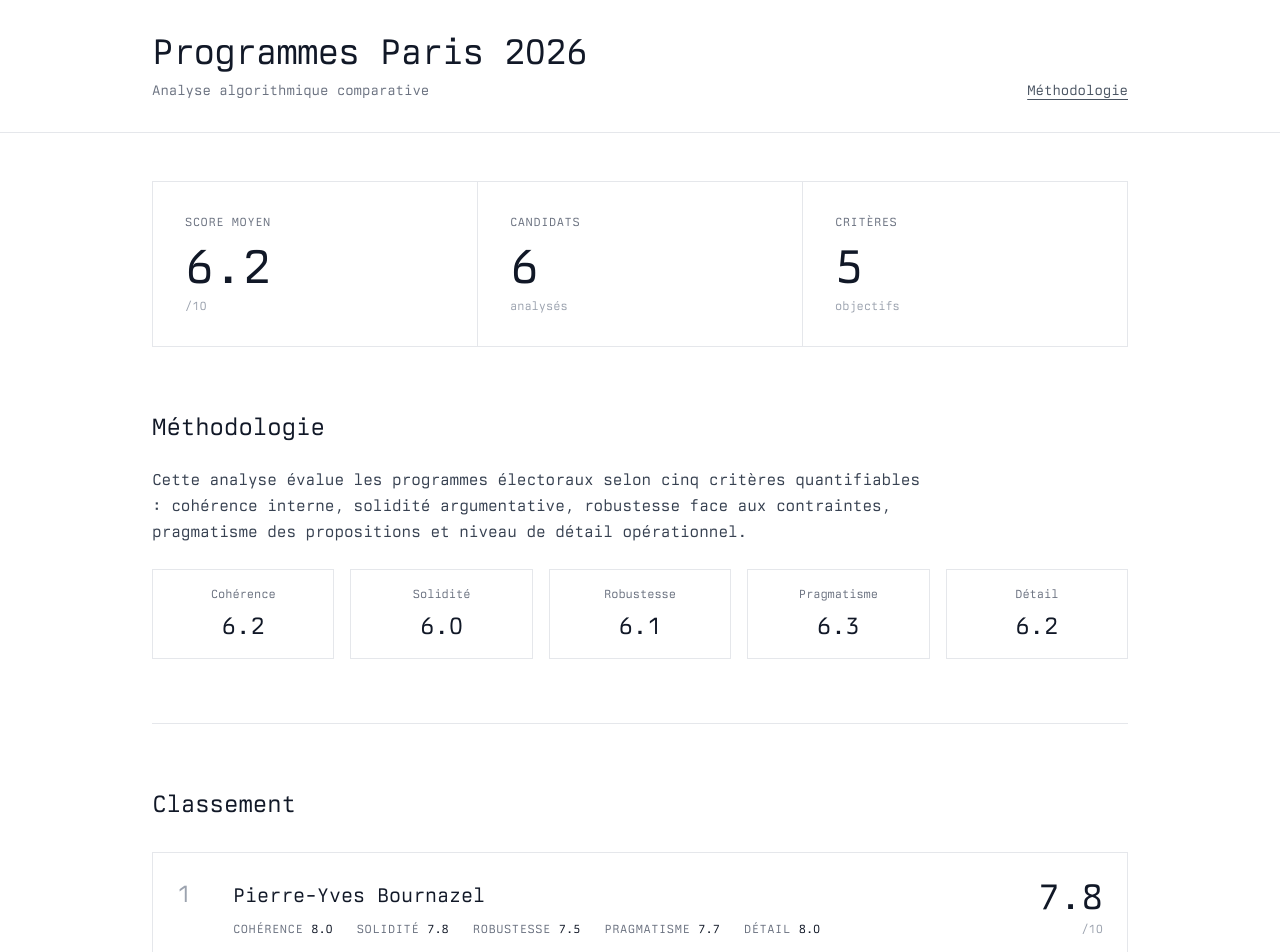
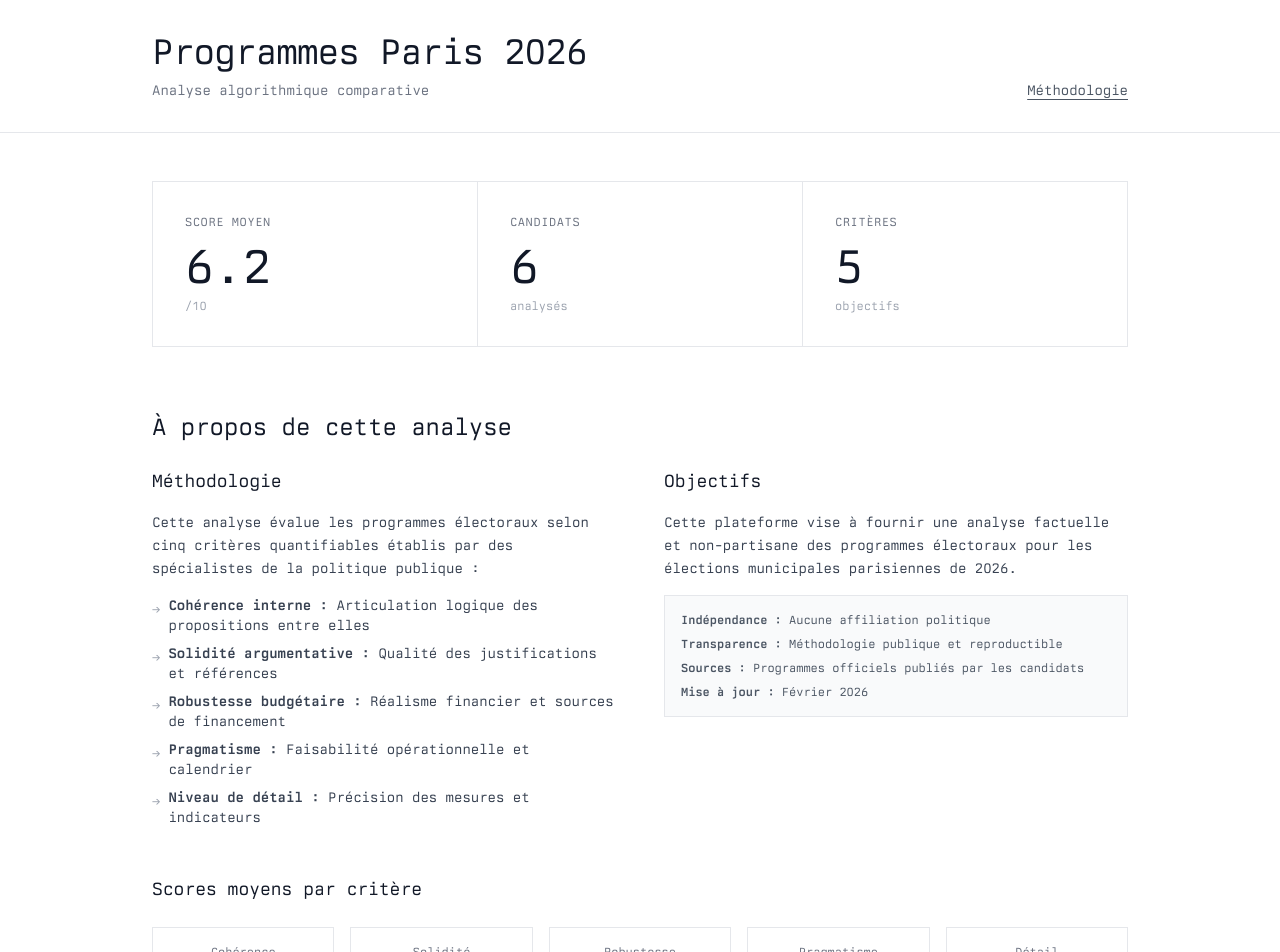
Before and after one commit to Liftof/paris-2026-ia, a Next.js app: page / in a window 1280 px wide. Shown: the top 952 px of the page. Built offline with nearby package versions, Linux system fonts and the light colour scheme.

Commit message:
Fix 404: Load analyses at build time + Develop homepage content

```diff
--- a/app/candidats/[slug]/page.tsx
+++ b/app/candidats/[slug]/page.tsx
@@ -1,5 +1,5 @@
 import { getCandidateBySlug, candidatesData } from '@/lib/data'
-import { getAnalyseBySlug } from '@/lib/analyses'
+import { getAnalyseBySlug } from '@/lib/analysesData'
 import ScoreRadar from '@/components/ScoreRadar'
 import AnalyseComplete from '@/components/AnalyseComplete'
 import Link from 'next/link'
--- a/app/page.tsx
+++ b/app/page.tsx
@@ -61,32 +61,76 @@ export default function HomePage() {
 
         {/* Introduction */}
         <div className="mb-16 pb-16 border-b border-gray-200">
-          <h2 className="text-2xl font-light text-gray-900 mb-6">Méthodologie</h2>
-          <p className="text-gray-700 leading-relaxed mb-6 max-w-3xl">
-            Cette analyse évalue les programmes électoraux selon cinq critères quantifiables :
-            cohérence interne, solidité argumentative, robustesse face aux contraintes, pragmatisme
-            des propositions et niveau de détail opérationnel.
-          </p>
+          <h2 className="text-2xl font-light text-gray-900 mb-6">À propos de cette analyse</h2>
+          <div className="grid md:grid-cols-2 gap-12 mb-12">
+            <div>
+              <h3 className="text-lg font-normal text-gray-900 mb-4">Méthodologie</h3>
+              <p className="text-gray-700 leading-relaxed mb-4 text-sm">
+                Cette analyse évalue les programmes électoraux selon cinq critères quantifiables établis par des spécialistes de la politique publique :
+              </p>
+              <ul className="space-y-2 text-sm text-gray-700">
+                <li className="flex items-start gap-2">
+                  <span className="text-gray-400 mt-1">→</span>
+                  <span><strong>Cohérence interne :</strong> Articulation logique des propositions entre elles</span>
+                </li>
+                <li className="flex items-start gap-2">
+                  <span className="text-gray-400 mt-1">→</span>
+                  <span><strong>Solidité argumentative :</strong> Qualité des justifications et références</span>
+                </li>
+                <li className="flex items-start gap-2">
+                  <span className="text-gray-400 mt-1">→</span>
+                  <span><strong>Robustesse budgétaire :</strong> Réalisme financier et sources de financement</span>
+                </li>
+                <li className="flex items-start gap-2">
+                  <span className="text-gray-400 mt-1">→</span>
+                  <span><strong>Pragmatisme :</strong> Faisabilité opérationnelle et calendrier</span>
+                </li>
+                <li className="flex items-start gap-2">
+                  <span className="text-gray-400 mt-1">→</span>
+                  <span><strong>Niveau de détail :</strong> Précision des mesures et indicateurs</span>
+                </li>
+              </ul>
+            </div>
+            <div>
+              <h3 className="text-lg font-normal text-gray-900 mb-4">Objectifs</h3>
+              <p className="text-gray-700 leading-relaxed mb-4 text-sm">
+                Cette plateforme vise à fournir une analyse factuelle et non-partisane des programmes électoraux pour les élections municipales parisiennes de 2026.
+              </p>
+              <div className="bg-gray-50 border border-gray-200 p-4 text-xs text-gray-600">
+                <p className="mb-2"><strong>Indépendance :</strong> Aucune affiliation politique</p>
+                <p className="mb-2"><strong>Transparence :</strong> Méthodologie publique et reproductible</p>
+                <p className="mb-2"><strong>Sources :</strong> Programmes officiels publiés par les candidats</p>
+                <p><strong>Mise à jour :</strong> Février 2026</p>
+              </div>
+            </div>
+          </div>
+
+          <h3 className="text-lg font-normal text-gray-900 mb-6">Scores moyens par critère</h3>
           <div className="grid grid-cols-2 sm:grid-cols-3 md:grid-cols-5 gap-4 text-center">
             <div className="border border-gray-200 p-4">
               <div className="text-xs text-gray-500 mb-2">Cohérence</div>
               <div className="text-2xl font-light text-gray-900">{criteriaMeans.coherence}</div>
+              <div className="text-xs text-gray-400 mt-1">/10</div>
             </div>
             <div className="border border-gray-200 p-4">
               <div className="text-xs text-gray-500 mb-2">Solidité</div>
               <div className="text-2xl font-light text-gray-900">{criteriaMeans.solidite}</div>
+              <div className="text-xs text-gray-400 mt-1">/10</div>
             </div>
             <div className="border border-gray-200 p-4">
               <div className="text-xs text-gray-500 mb-2">Robustesse</div>
               <div className="text-2xl font-light text-gray-900">{criteriaMeans.robustesse}</div>
+              <div className="text-xs text-gray-400 mt-1">/10</div>
             </div>
             <div className="border border-gray-200 p-4">
               <div className="text-xs text-gray-500 mb-2">Pragmatisme</div>
               <div className="text-2xl font-light text-gray-900">{criteriaMeans.pragmatisme}</div>
+              <div className="text-xs text-gray-400 mt-1">/10</div>
             </div>
             <div className="border border-gray-200 p-4">
               <div className="text-xs text-gray-500 mb-2">Détail</div>
               <div className="text-2xl font-light text-gray-900">{criteriaMeans.detail}</div>
+              <div className="text-xs text-gray-400 mt-1">/10</div>
             </div>
           </div>
         </div>
```
Also changed, not shown: lib/analysesData.ts (added, +24 -0 lines).
